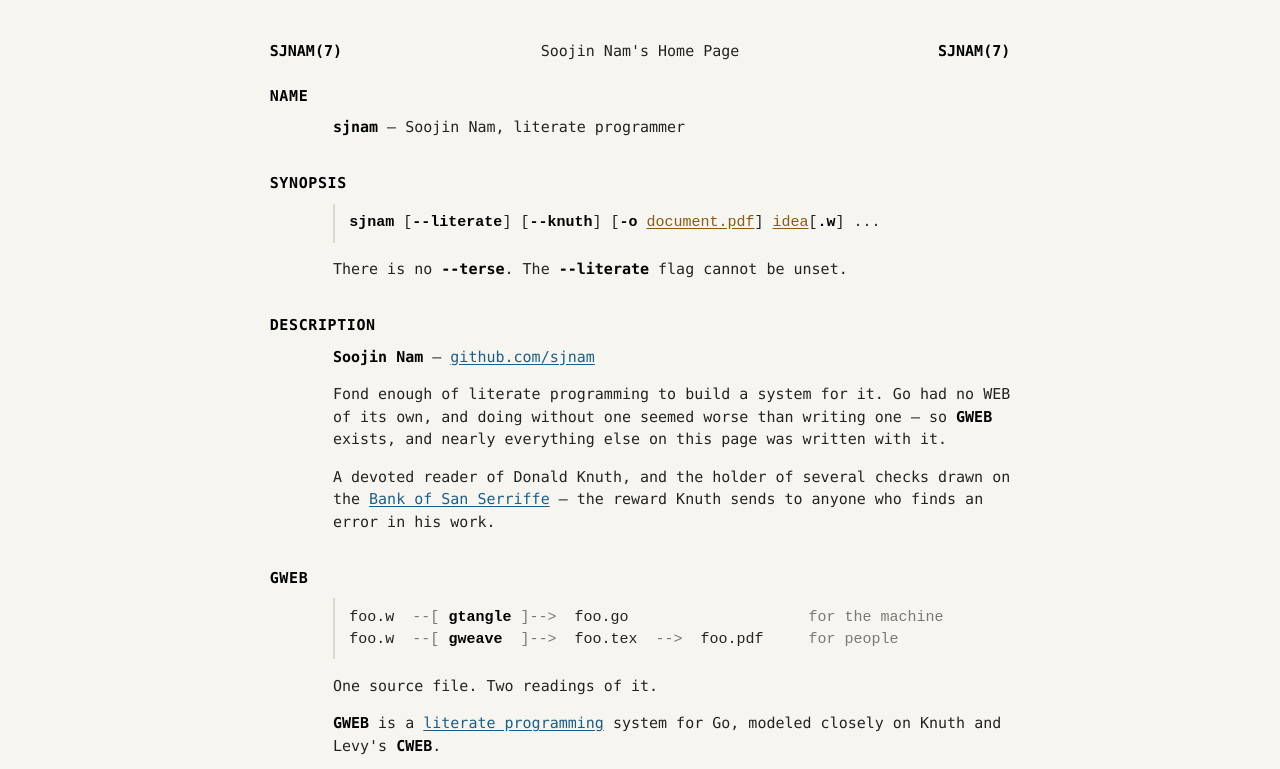
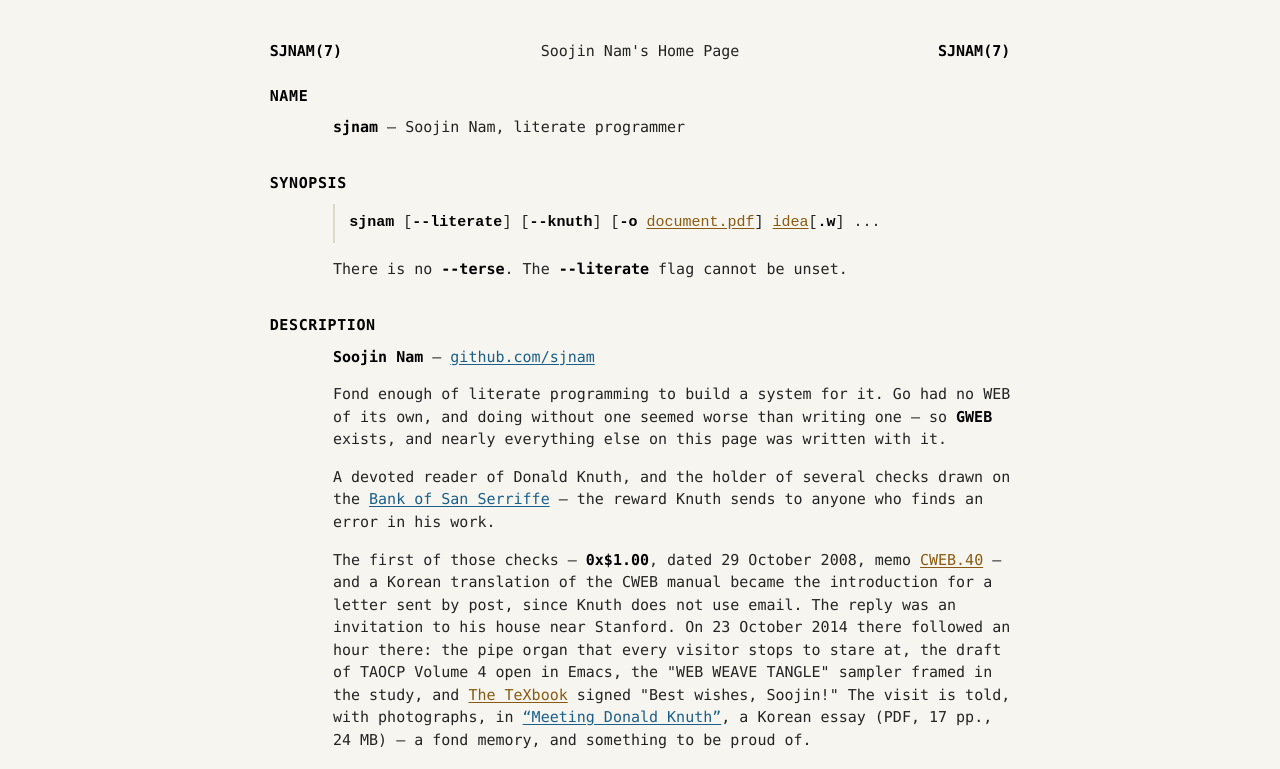
Before and after one commit to sjnam/sjnam.github.io, a plain HTML site: page index.html in a window 1280 px wide. Shown: the top 769 px of the page. Drawn offline with Linux system fonts and the light colour scheme.

Commit message:
커누스 댁 방문 수필(meet-donald-knuth.pdf)을 싣고 index.html에 소개 문단을 더한다
수필 3쪽 사진 20.3(크누스 교수의 답장)의 댁 주소와 전화번호는 모자이크했다.

```diff
--- a/index.html
+++ b/index.html
@@ -196,6 +196,18 @@
   Serriffe</a> — the reward Knuth sends to anyone who finds an error in his
   work.</p>
 
+  <p>The first of those checks — <b>0x$1.00</b>, dated 29 October 2008,
+  memo <i>CWEB.40</i> — and a Korean translation of the CWEB manual became
+  the introduction for a letter sent by post, since Knuth does not use
+  email. The reply was an invitation to his house near Stanford. On
+  23 October 2014 there followed an hour there: the pipe organ that every
+  visitor stops to stare at, the draft of TAOCP Volume 4 open in Emacs, the
+  "WEB WEAVE TANGLE" sampler framed in the study, and <i>The TeXbook</i>
+  signed "Best wishes, Soojin!" The visit is told, with photographs, in
+  <a href="meet-donald-knuth.pdf">“Meeting Donald Knuth”</a>, a Korean
+  essay (PDF, 17 pp., 24 MB) — a fond memory, and something to be proud
+  of.</p>
+
 </div>
 
 <h2 id="gweb">GWEB</h2>
@@ -350,7 +362,7 @@ foo.w  <span class="cmt">--[</span> <b>gweave</b>  <span class="cmt">]--&gt;</sp
 </div>
 
 <div class="runhead bottom">
-  <span>SJNAM</span><span>2026-10-06</span><span>SJNAM(7)</span>
+  <span>SJNAM</span><span>2026-11-18</span><span>SJNAM(7)</span>
 </div>
 
 </main>
```
Also changed, not shown: 1 other file.
